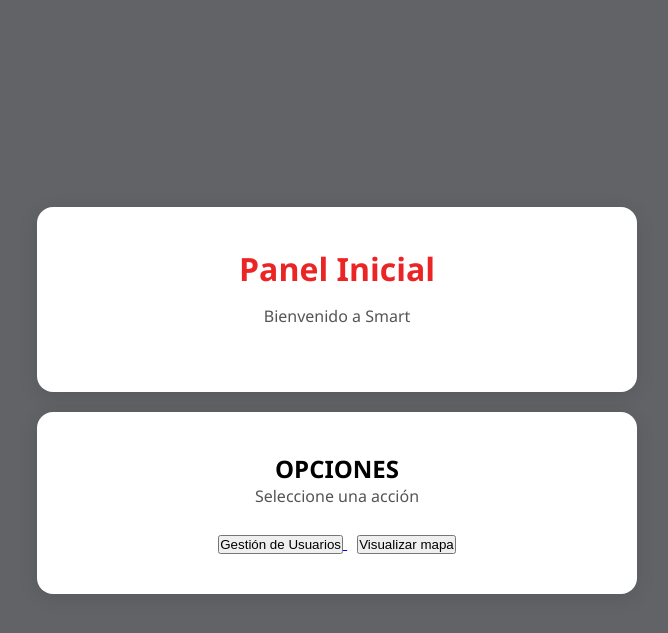
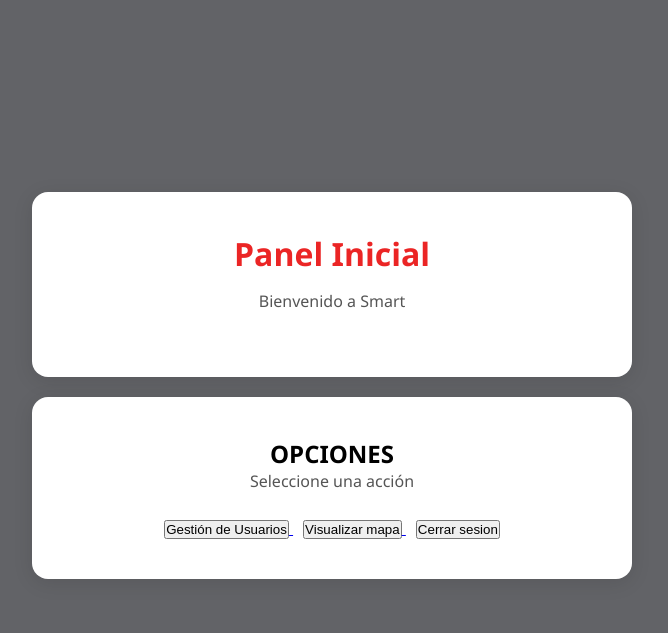
Before and after one commit to damimoreno38/Smart.github.io, a CodeIgniter 4 app: template app/Views/panelinicial.php in a window 1280 px wide. Shown: the top 633 px of the page, without its empty margins (303-971 px from the left). Run offline with PHP 8.4 and a stand-in for CodeIgniter, Linux system fonts and the light colour scheme; the template is opened without the code that fills it, so the values that code supplies are empty; some libraries are stand-ins or nearby versions.

Commit message:
Agregue botones 'Cerrar sesion'y 'Regresar al panel inicial'

```diff
--- a/app/Views/Usuarios/index.php
+++ b/app/Views/Usuarios/index.php
@@ -11,7 +11,7 @@
         <div class="d-flex justify-content-between align-items-center mb-3">
             <h2>Administración de Usuarios</h2>
             <div>
-                <a href="<?= base_url('login') ?>" class="btn btn-outline-secondary me-2">Volver al Login</a>
+                <a href="<?= base_url('panelinicial') ?>" class="btn btn-outline-secondary me-2">Volver al Panel Inicial</a>
                 <a href="<?= base_url('usuarios/crear') ?>" class="btn btn-success">+ Registrar Nuevo Usuario</a>
             </div>
         </div>
--- a/app/Views/panelinicial.php
+++ b/app/Views/panelinicial.php
@@ -84,6 +84,8 @@
             <a href="<?= base_url('mapa') ?>" style="margin: 5px;">
                 <button>Visualizar mapa</button>
             </a>
+             <a href="<?= base_url('login') ?>" style="margin: 5px;">
+                <button>Cerrar sesion</button>
         </div>
     </div>
 
```
